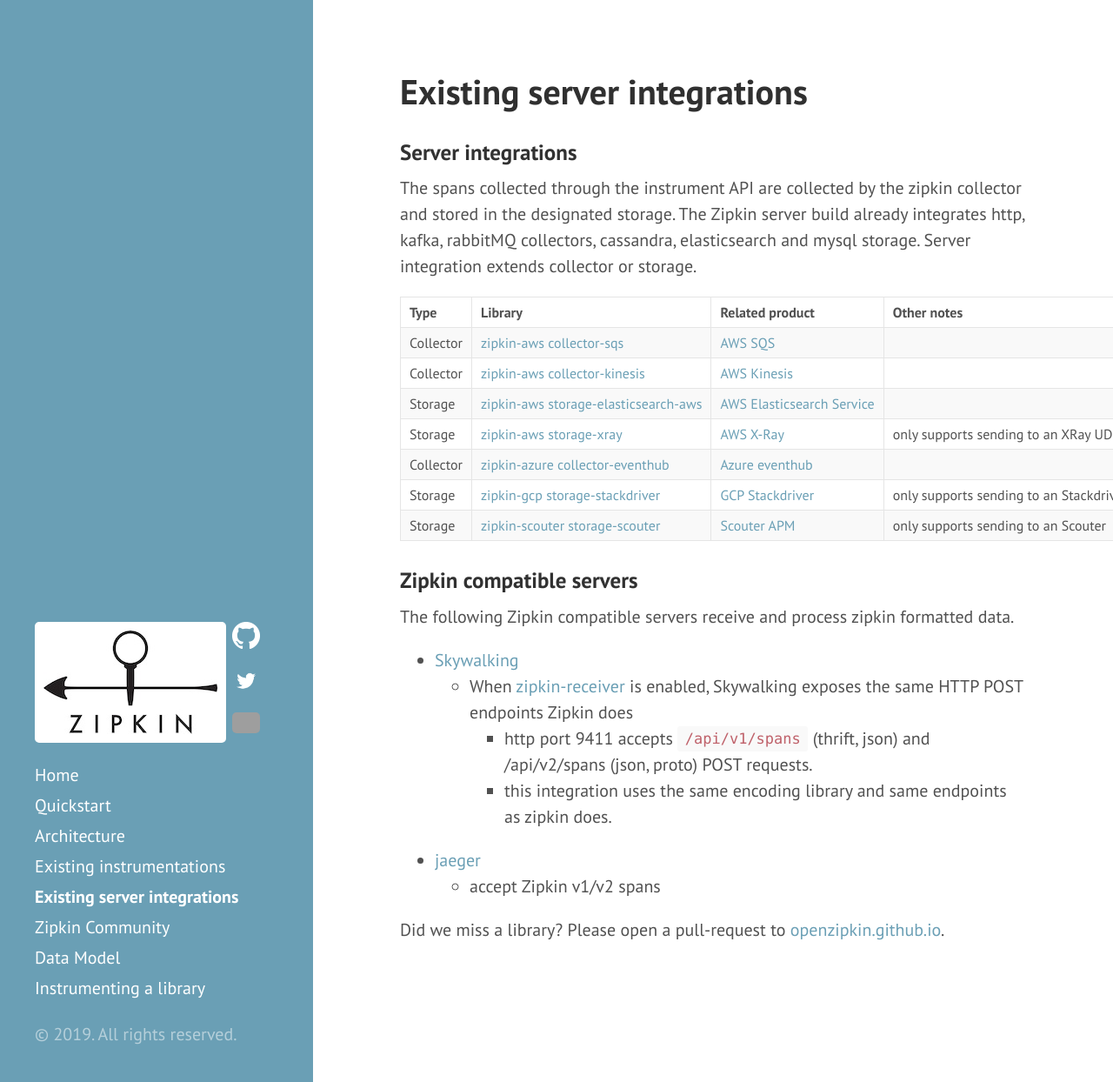
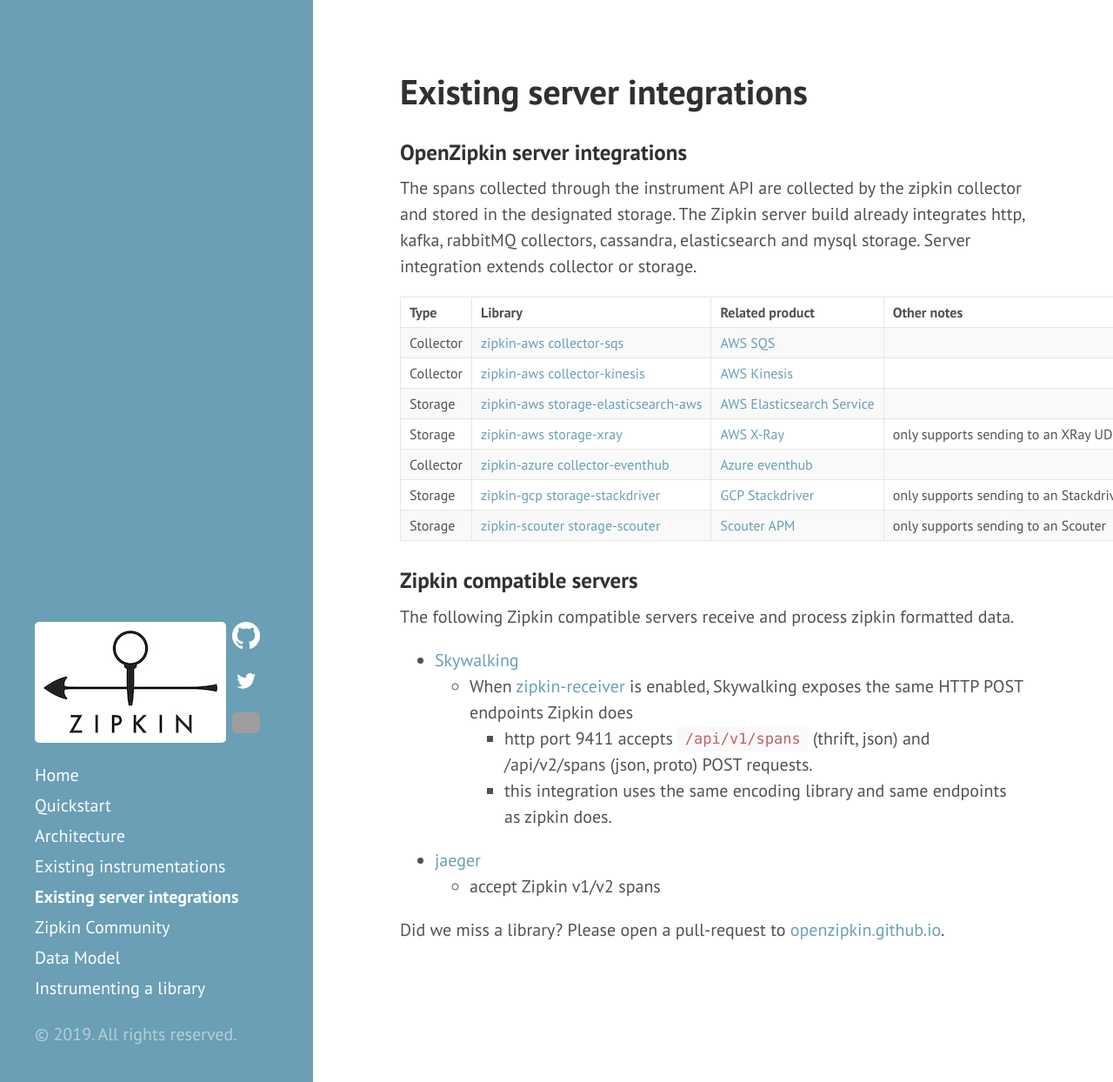
Before and after one commit to openzipkin/openzipkin.github.io, a Jekyll site: the page built from pages/existing_transport_integrations.md, in a window 1280 px wide and 1244 px high. Shown: the whole window at 87% size. Built offline with Jekyll 4.4.1, drawn with Linux system fonts in a browser that asks for light colours.

Commit message:
Update pages/existing_transport_integrations.md
Co-Authored-By: gunlee01 <gunlee01@gmail.com>

```diff
--- a/pages/existing_transport_integrations.md
+++ b/pages/existing_transport_integrations.md
@@ -3,7 +3,7 @@
 weight: 4
 ---
 
-### Server integrations
+### OpenZipkin server integrations
 The spans collected through the instrument API are collected by the zipkin collector and stored in the designated storage.
 The Zipkin server build already integrates http, kafka, rabbitMQ collectors, cassandra, elasticsearch and mysql storage.
 Server integration extends collector or storage.
```
